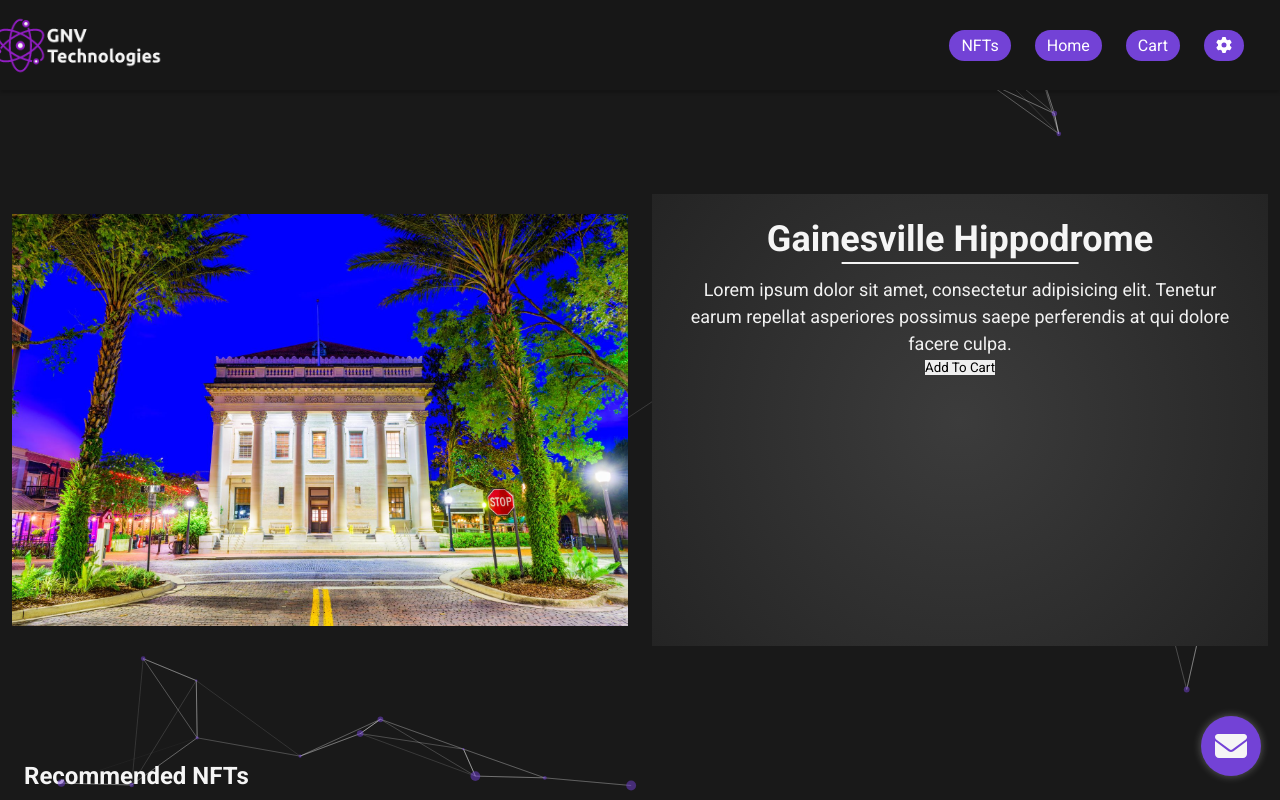
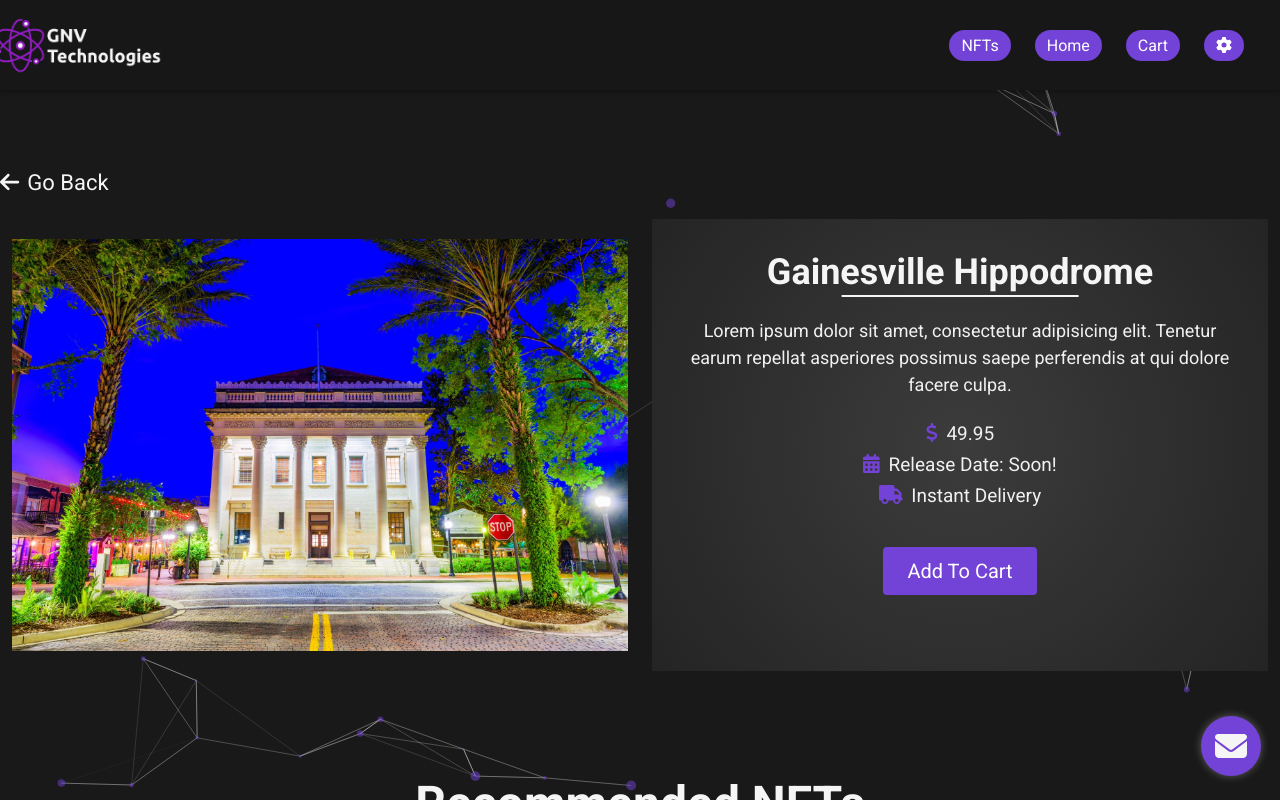
Before and after one commit to colemmorgan/FBLA-Website-Design-2023, a React (Create React App) app: page /nfts/1 in a window 1280 px wide. Shown: the top 800 px of the page. Built offline with nearby package versions, Linux system fonts and the light colour scheme.

Commit message:
fixed img modal bug

```diff
--- a/src/App.css
+++ b/src/App.css
@@ -53,6 +53,7 @@ li {
   max-width: 1350px;
   margin: 0 auto;
 }
+
 
 /* NAV */
 
@@ -201,17 +202,6 @@ hr {
 
 /* Left Side Bar*/
 
-@keyframes color-flow-vertical {
-  0% {
-    background-position: 50% 0%;
-  }
-  50% {
-    background-position: 50% 100%;
-  }
-  100% {
-    background-position: 50% 0%;
-  }
-}
 
 .left__sidebar--container {
   position: absolute;
@@ -252,22 +242,6 @@ hr {
 .left__sidebar:before {
   top: -5%;
   left: -100%;
-}
-
-.left__sidebar--container:hover .left__sidebar,
-.left__sidebar--container:hover .left__sidebar::after,
-.left__sidebar--container:hover .left__sidebar::before {
-  background: rgb(147, 29, 197);
-  background: linear-gradient(
-    0deg,
-    rgba(147, 29, 197, 1) 15%,
-    rgba(181, 117, 209, 1) 35%,
-    rgba(147, 29, 197, 1) 55%,
-    rgba(181, 117, 209, 1) 75%,
-    rgba(147, 29, 197, 1) 100%
-  );
-  background-size: 400% 400%;
-  animation: color-flow-vertical 4000ms linear infinite;
 }
 
 .icon__container--top {
@@ -372,15 +346,16 @@ Trending
 */
 
 .trending {
-  position: relative;
   z-index: 1;
 }
 
 .section__title {
   position: relative;
   text-align: center;
+  visibility: visible;
   font-size: 48px;
-  margin-bottom: 64px;
+  margin-bottom: 64px !important;
+  margin: 0 auto;
 }
 
 .section__title::after {
@@ -395,12 +370,13 @@ Trending
 }
 
 .trending__list {
+  position: relative;
   display: flex;
   flex-wrap: wrap;
-  /* border: 2px solid white; */
   justify-content: center;
   margin: 0 auto;
 }
+
 
 .nft {
   height: 410px;
@@ -419,7 +395,6 @@ Trending
   );
   padding: 0px 8px;
   box-shadow: 3px 4px 3px rgba(0, 0, 0, 0.2);
-  position: relative;
 }
 
 .nft__title {
@@ -437,8 +412,7 @@ Trending
 .nft__img--wrapper {
   width: 275px;
   height: 190px;
-  /* overflow: hidden; */
-  /* border: 2px solid black; */
+
   position: relative;
   display: flex;
   margin: 12px 0px 18px 0px;
@@ -513,6 +487,49 @@ button {
   margin-bottom: 8px;
   font-size: 16px;
 }
+
+.rectangle__modal {
+  background-color: rgba(0, 0, 0, 0.94);
+  position: fixed;
+  width: 100%;
+  height: 115vh;
+  top: 50%;
+  left: 50%;
+  transform: translate(-50%, -50%);
+  z-index: 100000;
+  display: flex;
+  align-items: center;
+}
+
+.mag__img--container{
+  max-width: 775px;
+  max-height: 540px;
+  position: relative;
+  z-index: 10;
+  margin: 0 auto;
+}
+
+.magnify-image {
+  width: 100%;
+  position: relative;
+  z-index: 10;
+}
+
+.image__exit{
+  position: absolute;
+  z-index: 11;
+  color: #f1f1f1;
+  background-color: #7342d6;
+  border-radius: 50%;
+  height: 20px;
+  width: 20px;
+  top: 3%;
+  left: 3%;
+  padding: 6px 6px;
+}
+
+
+
 
 /* Footer */
 
@@ -739,12 +756,13 @@ form {
   height: 100%;
   width: 100%;
   text-align: center;
-  padding: 24px 12px;
+  padding: 32px 12px;
+ color: #f1f1f1;
 }
 
 .nft__page--title {
   position: relative;
-  margin-bottom: 16px;
+  margin-bottom: 24px;
   font-size: 36px;
 }
 
@@ -769,8 +787,19 @@ form {
   font-size: 18px;
   max-width: 550px;
   margin: 0 auto;
+  margin-bottom: 24px;
 }
 
+.nft__page--information {
+  font-size: 19px;
+  margin-bottom: 40px;
+}
+
+.nft__page--price,
+.nft__page--release,
+.nft__page--delivery {
+  margin-bottom: 12px;
+}
 
 /*
 MODAL
@@ -812,7 +841,7 @@ MODAL
   right: 0;
   background-color: rgba(0,0,0);
   opacity: 0;
-  z-index: 2;
+  z-index: 3;
   filter: blur(2px);
   transition: all 400ms ease;
   visibility: hidden;
@@ -1003,7 +1032,7 @@ input:focus, textarea:focus{
 .sub-form__submit:hover{
   border-color: white;
   background-color: transparent;
-  color: #00b0ff;
+  color: #7342d6;
 }
 
 
@@ -1206,3 +1235,53 @@ input:focus, textarea:focus{
   margin-bottom: 24px;
   color: #f1f1f1;
 }
+
+
+.back{
+  position: relative;
+  font-size: 22px;
+  color: #f1f1f1;
+  margin: 0 auto;
+  max-width: 1300px;
+}
+
+.nft-back{
+  position: relative;
+  max-width: 115px;
+}
+/* HOver */
+
+.link__hover-effect:after {
+  content: "";
+  position: absolute;
+  height: 3px;
+  width: 0;
+  bottom: -4px;
+  right: 0;
+  transition: all 300ms ease;
+}
+
+.link__hover-effect--purple:after {
+  background-color: #7342d6;
+}
+.link__hover-effect--black:after {
+  background-color: #000;
+}
+
+.link__hover-effect:hover:after {
+  width: 100%;
+  left: 0;
+}
+
+.color-fade{
+  transition: all 300ms ease;
+}
+.color-fade:hover {
+
+  filter: brightness(0.9);
+}
+
+
+.page{
+  font-size: 19px !important;
+}
--- a/src/components/footer.jsx
+++ b/src/components/footer.jsx
@@ -36,7 +36,7 @@ const Footer = () => {
                 </a>
               </li>
             </ul>
-            <div className="copyright__container">Copyright © Cole Morgan 2023 <br/> <a href="/"> View Top </a></div>
+            <div className="copyright__container">Copyright © Cole Morgan 2023 <br/> <a href="/" className=""> View Top </a></div>
           </div>
         </div>
       </div>
--- a/src/components/nav.jsx
+++ b/src/components/nav.jsx
@@ -33,6 +33,7 @@ const Nav = () => {
           </li>
         </ul>
       </div>
+      <div className="settings__modal"></div>
     </nav>
   );
 };
--- a/src/components/ui/PopUpModal.jsx
+++ b/src/components/ui/PopUpModal.jsx
@@ -53,8 +53,8 @@ const PopUpModal = () => {
             </div>
           </div>
           <div className="form__container">
-            <button onClick={toggleModal} className="exit__button">
-              <FontAwesomeIcon icon={faArrowLeft} className="faArrow"/> Go Back
+            <button onClick={toggleModal} className="exit__button link__hover-effect link__hover-effect--purple pointer">
+              <FontAwesomeIcon icon={faArrowLeft} className="faArrow "/> Go Back
             </button>
             {FormId ? (
               <form className="subscription__form">
--- a/src/components/ui/nft.jsx
+++ b/src/components/ui/nft.jsx
@@ -7,17 +7,26 @@ import {
   faMagnifyingGlass,
   faPlus,
   faTruck,
+  faX
 } from "@fortawesome/free-solid-svg-icons";
 import NftLimited from "./nftLimited";
 import { Link } from "react-router-dom";
 
+const Nft = ({ nft }) => {
+  const [magnifyOpen, setModal] = useState(false);
 
-
-const Nft = ({ nft }) => {
-
-
+  function magnifyNft() {
+    if (!magnifyOpen) {
+      setModal(true);
+      document.body.classList += " hide-nfts";
+    } else {
+      setModal(false);
+      document.body.classList.remove("hide-nfts");
+    }
+  }
 
   return (
+    <>
       <div className="nft" id="nfl">
         <Link to={`/nfts/${nft.id}`}>
           <h1 className="nft__title">{nft.title}</h1>
@@ -25,9 +34,8 @@ const Nft = ({ nft }) => {
         <hr />
         <Link to={`/nfts/${nft.id}`}>
           <div className="nft__img--wrapper">
-        <img src={nft.url} alt="" className="nft__img" loading="lazy"/>
-        { nft.duration ? (<NftLimited duration={nft.duration} />) : (<></>)}
-
+            <img src={nft.url} alt="" className="nft__img" loading="lazy" />
+            {nft.duration ? <NftLimited duration={nft.duration} /> : <></>}
           </div>
         </Link>
         <div className="nft__description">
@@ -47,16 +55,21 @@ const Nft = ({ nft }) => {
             Release Date: Soon!
           </p>
           <p className="nft__info">
-          <FontAwesomeIcon icon={faTruck} className="nft__description--icon" />{" "}
+            <FontAwesomeIcon
+              icon={faTruck}
+              className="nft__description--icon"
+            />{" "}
             Instant Delivery
           </p>
         </div>
         <div className="nft__buttons">
+          <Link to={`/nfts/${nft.id}`}>
             <button className="nft__button--purchase click">
               View NFT's Page
             </button>
+          </Link>
           <div className="secondary__buttons">
-          <button className="secondary__button click">
+            <button className="secondary__button click" onClick={magnifyNft}>
               <FontAwesomeIcon icon={faMagnifyingGlass} />
             </button>
             <button className="secondary__button click">
@@ -64,8 +77,18 @@ const Nft = ({ nft }) => {
             </button>
           </div>
         </div>
-
       </div>
+      {magnifyOpen && (
+        <>
+          <div className="rectangle__modal">
+            <div className="mag__img--container">
+            <img src={nft.url} alt="" className="magnify-image" />
+            <FontAwesomeIcon icon={faX} className="image__exit click" onClick={magnifyNft}/>
+            </div>
+          </div>
+        </>
+      )}
+    </>
   );
 };
 
--- a/src/pages/Cart.jsx
+++ b/src/pages/Cart.jsx
@@ -62,7 +62,7 @@ const Cart = ({ cart, removeItem }) => {
                     You don't have any items in your Cart!
                   </h2>
                   <Link to="/nfts">
-                    <button className="btn click">Browse Books</button>
+                    <button className="btn click">Browse NFTs</button>
                   </Link>
                 </div>
               )}
--- a/src/pages/NftPage.jsx
+++ b/src/pages/NftPage.jsx
@@ -1,3 +1,7 @@
+import { FontAwesomeIcon } from "@fortawesome/react-fontawesome";
+import { faArrowLeft,
+  faTruck, faDollarSign,
+  faCalendarDays} from "@fortawesome/free-solid-svg-icons";
 import React, { useState } from "react";
 import { Link, useParams } from "react-router-dom";
 import Nft from "../components/ui/nft";
@@ -11,12 +15,24 @@ const NftPage = ({ nfts, addToCart, cart }) => {
   }
 
   function bookExistsOnCart() {
-    return cart.find(nft => nft.id === +id);
+    return cart.find((nft) => nft.id === +id);
   }
 
   return (
     <div>
       <div className="container">
+        <div className="back ">
+          <Link
+            to={"/nfts"}
+          >
+            {" "}
+            <p className="link__hover-effect link__hover-effect--purple nft-back">
+              <FontAwesomeIcon icon={faArrowLeft} className="faArrow" />
+              Go Back
+            </p>
+          </Link>
+        </div>
+
         <div className="row">
           <div className="nft__page">
             <div className="nft__page--img">
@@ -30,16 +46,40 @@ const NftPage = ({ nfts, addToCart, cart }) => {
                   Tenetur earum repellat asperiores possimus saepe perferendis
                   at qui dolore facere culpa.
                 </p>
+                <div className="nft__page--information">
+                <p className="nft__info page">
+            {" "}
+            <FontAwesomeIcon
+              icon={faDollarSign}
+              className="nft__description--icon"
+            />{" "}
+            {nft.originalPrice}
+          </p>
+          <p className="nft__info page">
+            <FontAwesomeIcon
+              icon={faCalendarDays}
+              className="nft__description--icon"
+            />{" "}
+            Release Date: Soon!
+          </p>
+          <p className="nft__info page">
+            <FontAwesomeIcon
+              icon={faTruck}
+              className="nft__description--icon"
+            />{" "}
+            Instant Delivery
+          </p>
+                </div>
                 <div className="nft__page--buttons">
-                  { bookExistsOnCart() ? (
+                  {bookExistsOnCart() ? (
                     <Link to={"/cart"}>
-                      <button className="nft__page--button color-fade">
+                      <button className="nft__page--button color-fade btn">
                         Checkout
                       </button>
                     </Link>
                   ) : (
                     <button
-                      className="nft__page--button color-fade"
+                      className="nft__page--button color-fade btn"
                       onClick={() => addNftToCart(nft)}
                     >
                       Add To Cart
@@ -53,7 +93,7 @@ const NftPage = ({ nfts, addToCart, cart }) => {
       </div>
       <div className="container">
         <div className="nft__selected--top">
-          <h1 className="nft__title">Recommended NFTs</h1>
+          <h1 className="section__title">Recommended NFTs</h1>
         </div>
         <div className="trending__list">
           {" "}
--- a/src/pages/home.jsx
+++ b/src/pages/home.jsx
@@ -6,13 +6,13 @@ import Trending from "../components/trending";
 
 const Home = () => {
   return (
-    <>
+    <div className="home">
       <Landing />
       <Sidebar />
       <Info />
       <Trending />
-      <Trending />
-    </>
+      <Trending className="no"/>
+    </div>
   );
 };
 
```
Also changed, not shown: src/components/info.jsx (+1 -19 lines). Lines whose indentation alone changed are shown as unchanged.
